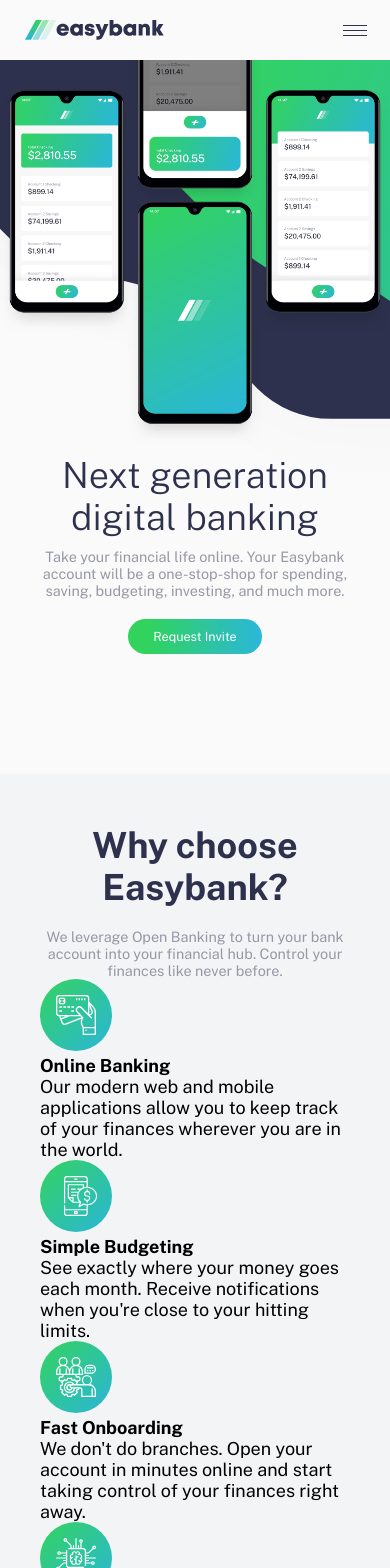
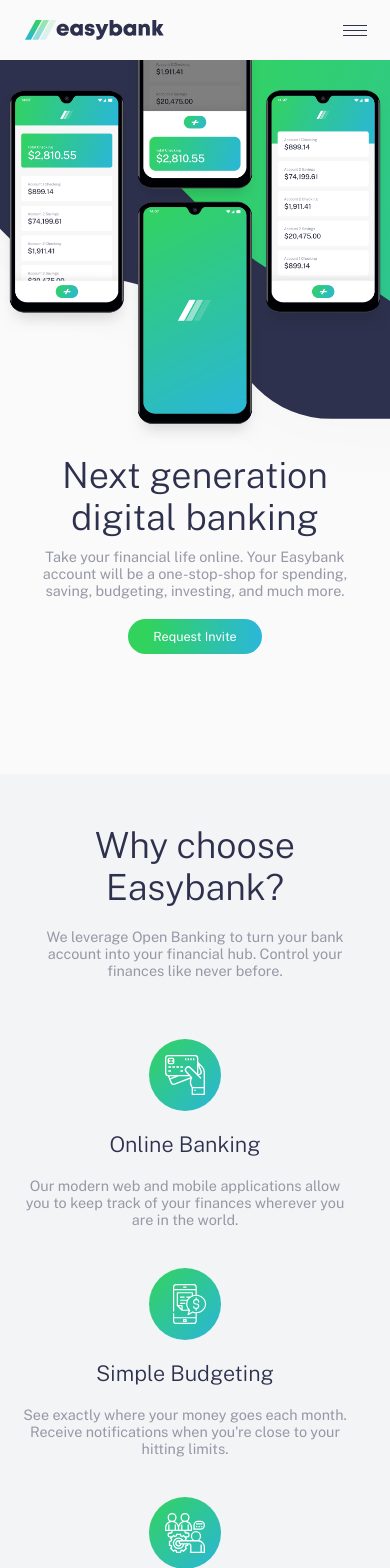
Before and after one commit to Salv-Dev/easybank, a Next.js app: page / in a window 390 px wide. Shown: the top 1568 px of the page. Built offline with nearby package versions, Linux system fonts and the light colour scheme.

Commit message:
media queries

```diff
--- a/components/Feature/styles.js
+++ b/components/Feature/styles.js
@@ -1,11 +1,43 @@
 import styled from 'styled-components';
 
 export const Container = styled.div`
-    padding: 0 20px;
+    display: flex;
+    flex-direction: column;
+    justify-content: center;
+    padding-right: 20px;
+    margin-top: 40px;
+
+    @media(min-width: 600px) {
+        width: 50%;
+    }
 `;
 
-export const Image = styled.img``;
+export const Image = styled.img`
+    margin: 0 auto;
 
-export const Title = styled.h3``;
+    @media(min-width: 800px) {
+        margin: 0 auto 0 0;
+    }
+`;
 
-export const Description = styled.p``;
+export const Title = styled.h3`
+    text-align: center;
+    font-size: 1.2rem;
+    font-weight: 300;
+    color: ${props => props.theme.colors.primary};
+    margin: 20px 0;
+
+    @media(min-width: 800px) {
+        text-align: left;
+    }
+`;
+
+export const Description = styled.p`
+    text-align: center;
+    font-size: 0.8rem;
+    color: ${props => props.theme.colors.neutral.primary};
+
+    @media(min-width: 800px) {
+        text-align: left;
+    }
+`;
--- a/components/Features/styles.js
+++ b/components/Features/styles.js
@@ -5,14 +5,37 @@
     flex-direction: column;
     background-color: ${props => props.theme.colors.neutral.secondary};
     padding: 50px 20px;
+
+    @media(min-width: 900px) {
+        padding: 100px 15%;
+    }
 `;
 
-export const Header = styled.div``;
+export const Header = styled.div`
+    display: flex;
+    flex-direction: column;
+    align-items: center;
+
+    @media(min-width: 800px) {
+        align-items: flex-start;
+    }
+`;
 
 export const Title = styled.h2`
     text-align: center;
     font-size: 2rem;
+    font-weight: 300;
     color: ${props => props.theme.colors.primary};
+
+    @media(min-width: 800px) {
+        font-size: 1.5rem;
+        text-align: left;
+    }
+
+    @media(min-width: 1200px) {
+        font-size: 2rem;
+        text-align: left;
+    }
 `;
 
 export const Description = styled.p`
@@ -20,6 +43,37 @@
     margin-top: 20px;
     font-size: 0.8rem;
     color: ${props => props.theme.colors.neutral.primary};
+
+    @media(min-width: 600px) {
+        width: 70%;
+    }
+
+    @media(min-width: 800px) {
+        width: 50%;
+        text-align: left;
+    }
+
+    @media(min-width: 900px) {
+        width: 70%;
+    }
+
+    @media(min-width: 1200px) {
+        width: 50%;
+    }
 `;
 
-export const ContainerFeatures = styled.div``;
+export const ContainerFeatures = styled.div`
+    display: flex;
+    flex-direction: column;
+    margin-top: 20px;
+
+    @media(min-width: 600px) {
+        flex-direction: row;
+        flex-wrap: wrap;
+    }
+
+    @media(min-width: 1200px) {
+        flex-direction: row;
+        flex-wrap: nowrap;
+    }
+`;
--- a/components/Slogan/styles.js
+++ b/components/Slogan/styles.js
@@ -9,7 +9,11 @@
         flex-direction: row-reverse;
         align-items: center;
         margin-top: 60px;
-        margin-bottom: 0;
+        margin-bottom: -40px;
+    }
+
+    @media(min-width: 1200px) {
+        margin-bottom: -60px;
     }
 `;
 
@@ -69,6 +73,7 @@
     flex: 2;
 
     @media(min-width: 800px) {
+        margin-top: -110px;
         z-index: 0;
     }
 
```
